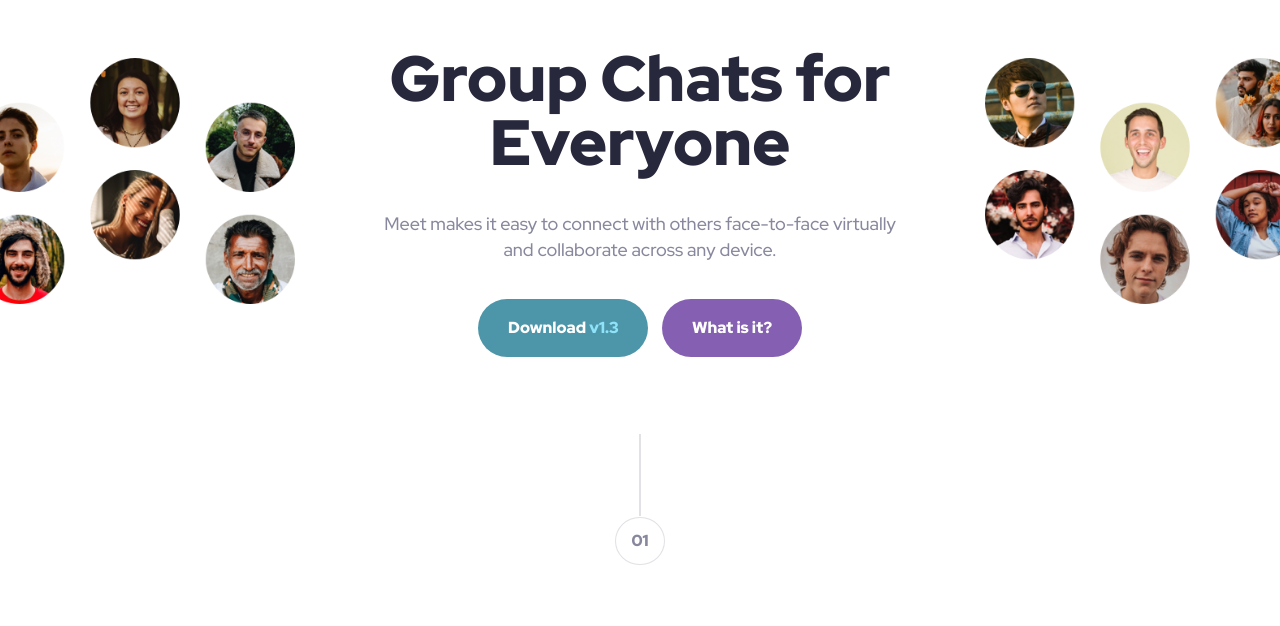
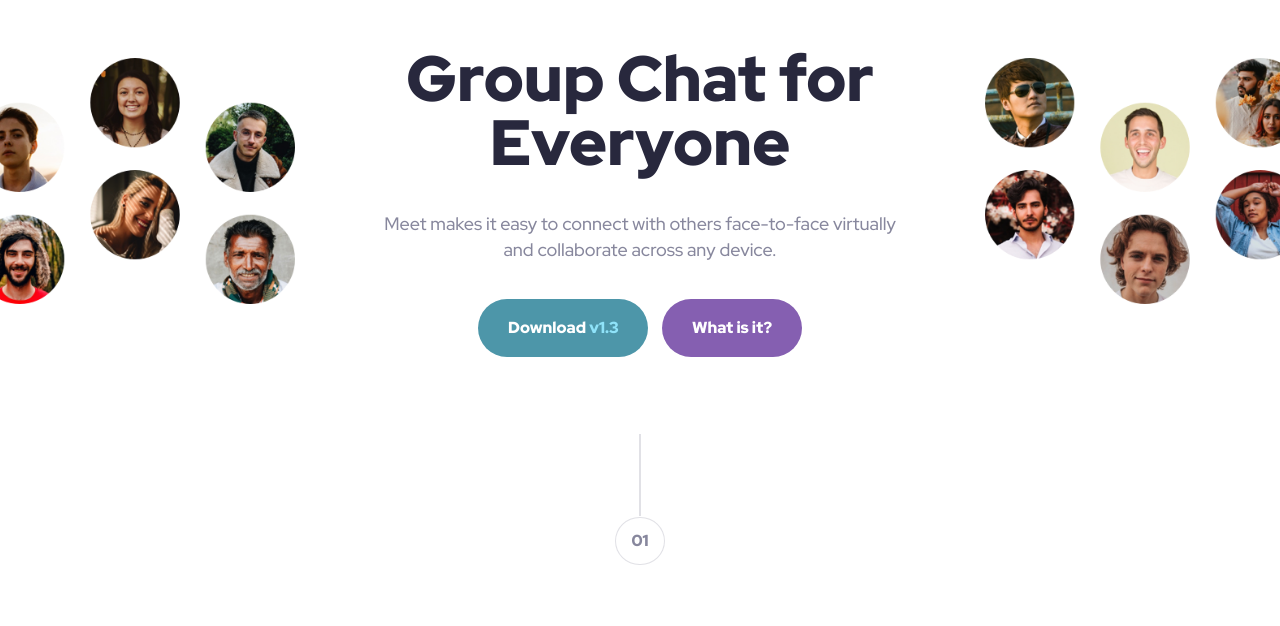
Before and after one commit to Shahbaaz92/Meet-Landing-Page-New, a plain HTML site: page index.html in a window 1280 px wide. Shown: the part 111-737 px from the top of the page. Drawn offline with Linux system fonts and the light colour scheme.

Commit message:
Update index.html

```diff
--- a/index.html
+++ b/index.html
@@ -31,7 +31,7 @@
           />
         </div>
         <section class="about">
-          <h1>Group Chats for Everyone</h1>
+          <h1>Group Chat for Everyone</h1>
           <p class="intro">
             Meet makes it easy to connect with others face-to-face virtually and
             collaborate across any device.
```
